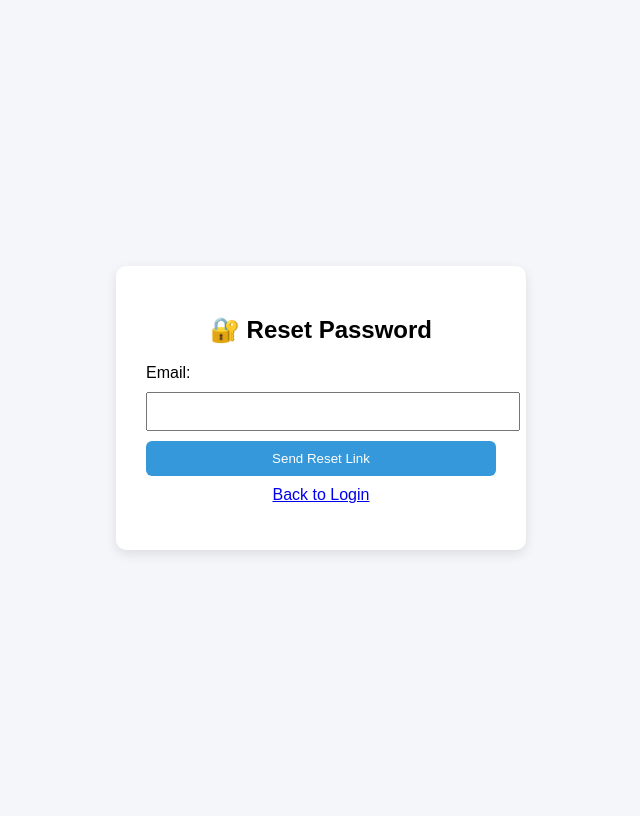
After one commit to vrushabhzingade7-arch/hostel_management, a Django app: page /password_reset/ in a window 1280 px wide. The commit adds this page. Shown: the whole page, without its empty margins (319-959 px from the left). Run offline with Django 5.2, Linux system fonts and the light colour scheme.

Commit message:
Added password reset system

```diff
--- /dev/null
+++ b/hostel/templates/password_reset.html
@@ -0,0 +1,63 @@
+<!DOCTYPE html>
+<html>
+<head>
+    <title>Reset Password</title>
+    <style>
+        body {
+            font-family: Arial;
+            background: #f4f6f9;
+            display: flex;
+            justify-content: center;
+            align-items: center;
+            height: 100vh;
+        }
+        .box {
+            background: white;
+            padding: 30px;
+            border-radius: 10px;
+            width: 350px;
+            box-shadow: 0 4px 12px rgba(0,0,0,0.1);
+        }
+        h2 {
+            text-align: center;
+            margin-bottom: 20px;
+        }
+        input {
+            width: 100%;
+            padding: 10px;
+            margin: 10px 0;
+        }
+        button {
+            width: 100%;
+            padding: 10px;
+            background: #3498db;
+            color: white;
+            border: none;
+            border-radius: 6px;
+            cursor: pointer;
+        }
+        button:hover {
+            background: #2980b9;
+        }
+    </style>
+</head>
+<body>
+
+<div class="box">
+    <h2>🔐 Reset Password</h2>
+
+    <form method="POST">
+        {% csrf_token %}
+        {{ form.email.label_tag }}
+        {{ form.email }}
+
+        <button type="submit">Send Reset Link</button>
+    </form>
+
+    <p style="text-align:center; margin-top:10px;">
+        <a href="{% url 'student_login' %}">Back to Login</a>
+    </p>
+</div>
+
+</body>
+</html>
--- a/hostel/urls.py
+++ b/hostel/urls.py
@@ -1,5 +1,6 @@
 from django.urls import path
 from . import views
+from django.contrib.auth import views as auth_views
 
 urlpatterns = [
 
@@ -48,4 +49,33 @@ urlpatterns = [
     # ================= FEEDBACK =================
     path('feedback/', views.feedback_submit, name='feedback_submit'),
     path('feedback_admin/', views.feedback_admin, name='feedback_admin'),
+
+    # 🔐 REQUEST RESET LINK
+    path('password_reset/',
+         auth_views.PasswordResetView.as_view(
+             template_name='password_reset.html'
+         ),
+         name='password_reset'),
+
+    # 📩 EMAIL SENT PAGE
+    path('password_reset/done/',
+         auth_views.PasswordResetDoneView.as_view(
+             template_name='password_reset_done.html'
+         ),
+         name='password_reset_done'),
+
+    # 🔑 RESET LINK (FROM EMAIL)
+    path('reset/<uidb64>/<token>/',
+         auth_views.PasswordResetConfirmView.as_view(
+             template_name='password_reset_confirm.html'
+         ),
+         name='password_reset_confirm'),
+
+    # ✅ SUCCESS PAGE
+    path('reset/done/',
+         auth_views.PasswordResetCompleteView.as_view(
+             template_name='password_reset_complete.html'
+         ),
+         name='password_reset_complete'),
+
 ]
```
Also changed, not shown: hostel/templates/password_reset_complete.html (added, +46 -0 lines), hostel/templates/password_reset_confirm.html (added, +62 -0 lines), hostel/templates/password_reset_done.html (added, +34 -0 lines), hostel/templates/student_login.html (+12 -0 lines), hostel_management/settings.py (+10 -0 lines).
